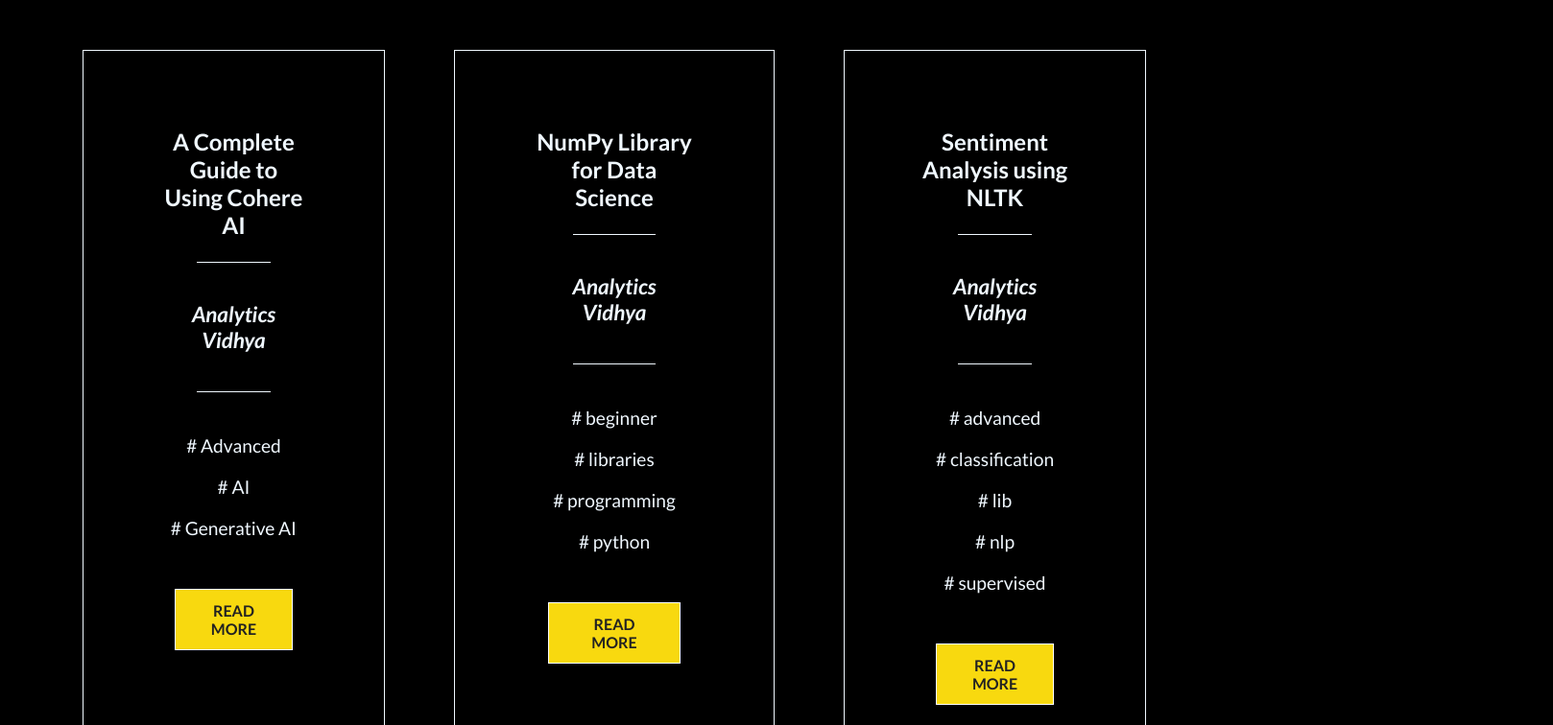
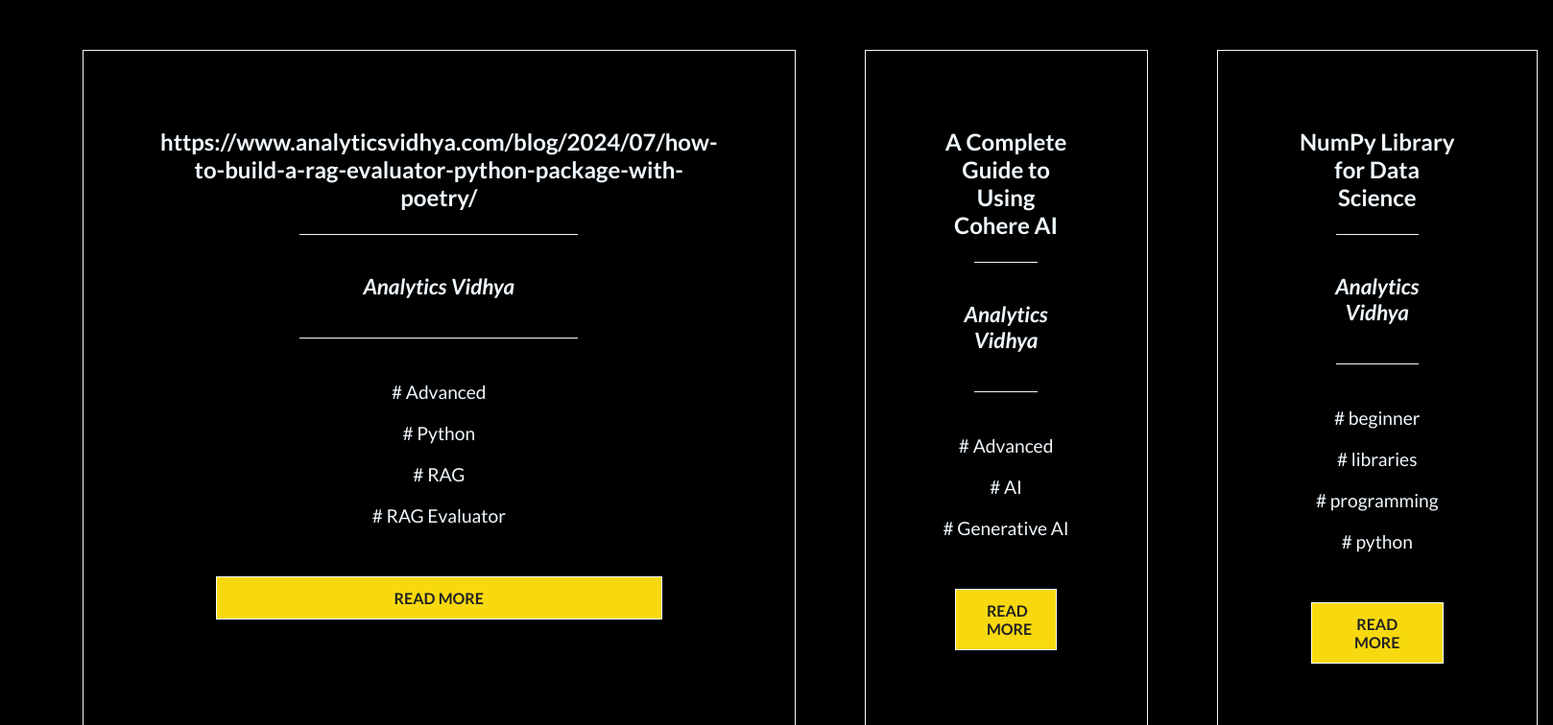
Before and after one commit to srini047/portfolio, a React (Create React App) app: page /blogs in a window 1280 px wide. Shown: the part 620-1376 px from the top of the page at 96% size, 1618 px wide, since content can reach past the window. Built offline with nearby package versions, Linux system fonts and the light colour scheme.

Commit message:
add: latest blog avcc

```diff
--- a/src/components/BlogPostData.js
+++ b/src/components/BlogPostData.js
@@ -1,5 +1,11 @@
 const BlogPostData = [
   // Analytics Vidhya
+  {
+    title: "https://www.analyticsvidhya.com/blog/2024/07/how-to-build-a-rag-evaluator-python-package-with-poetry/",
+    platform: "Analytics Vidhya",
+    tags: ["Advanced", "Python", "RAG", "RAG Evaluator"],
+    link: "https://www.analyticsvidhya.com/blog/2024/07/how-to-build-a-rag-evaluator-python-package-with-poetry/"
+  },
   {
     title: "A Complete Guide to Using Cohere AI",
     platform: "Analytics Vidhya",
```
